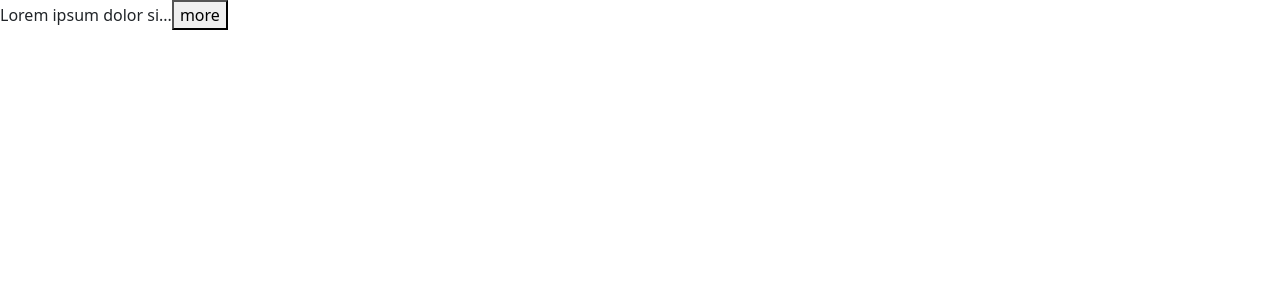
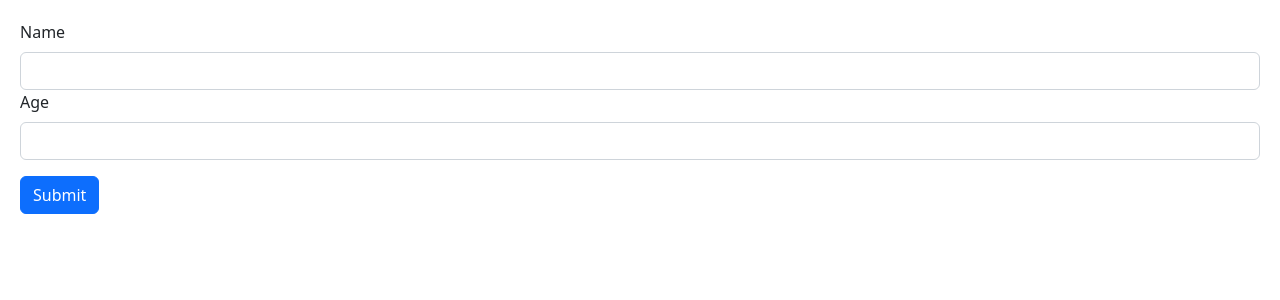
Before and after one commit to ringale95/React-Js-Mosh, a React (Vite) app in the folder vite-app/: page / in a window 1280 px wide. Shown: the top 300 px of the page. Built offline with nearby package versions, Linux system fonts and the light colour scheme.

Commit message:
Handling form submission

```diff
--- a/vite-app/src/App.tsx
+++ b/vite-app/src/App.tsx
@@ -1,17 +1,11 @@
 import { useState } from "react";
 import Expandable from "./components/Expandable";
+import Forms from "./components/Forms";
 
 const App = () => {
   return (
     <div>
-      <Expandable maxCharLength={20}>
-        Lorem ipsum dolor sit, amet consectetur adipisicing elit. Nemo
-        cupiditate impedit, et id vitae iusto minima libero? Autem animi
-        perferendis quam modi iste id libero vel deleniti corporis debitis, enim
-        est suscipit fugiat officia earum necessitatibus nobis cum recusandae
-        numquam exercitationem, ex praesentium, sed deserunt! Odio corrupti
-        deserunt porro mollitia?
-      </Expandable>
+      <Forms />
     </div>
   );
 };
--- /dev/null
+++ b/vite-app/src/components/Forms.tsx
@@ -0,0 +1,33 @@
+import React, { FormEvent, useRef } from "react";
+
+const Form = () => {
+  const nameRef = useRef<HTMLInputElement>(null);
+  const ageRef = useRef<HTMLInputElement>(null);
+
+  const handleSubmit = (event: FormEvent) => {
+    event.preventDefault();
+
+    if (nameRef.current !== null) console.log(nameRef.current.value);
+    if (ageRef.current !== null) console.log(ageRef.current.value);
+  };
+
+  return (
+    <form onSubmit={handleSubmit}>
+      <div className="mb-3">
+        <label htmlFor="name" className="form-label">
+          Name
+        </label>
+        <input ref={nameRef} id="name" type="text" className="form-control" />
+
+        <div className="mb-3">
+          <label htmlFor="age" className="form-label">
+            Age
+          </label>
+          <input ref={ageRef} id="age" type="number" className="form-control" />
+        </div>
+      </div>
+      <button className="btn btn-primary">Submit</button>
+    </form>
+  );
+};
+export default Form;
--- a/vite-app/src/index.css
+++ b/vite-app/src/index.css
@@ -0,0 +1,3 @@
+body {
+    padding: 20px;
+}
```
Also changed, not shown: vite-app/src/main.tsx (+8 -7 lines).
